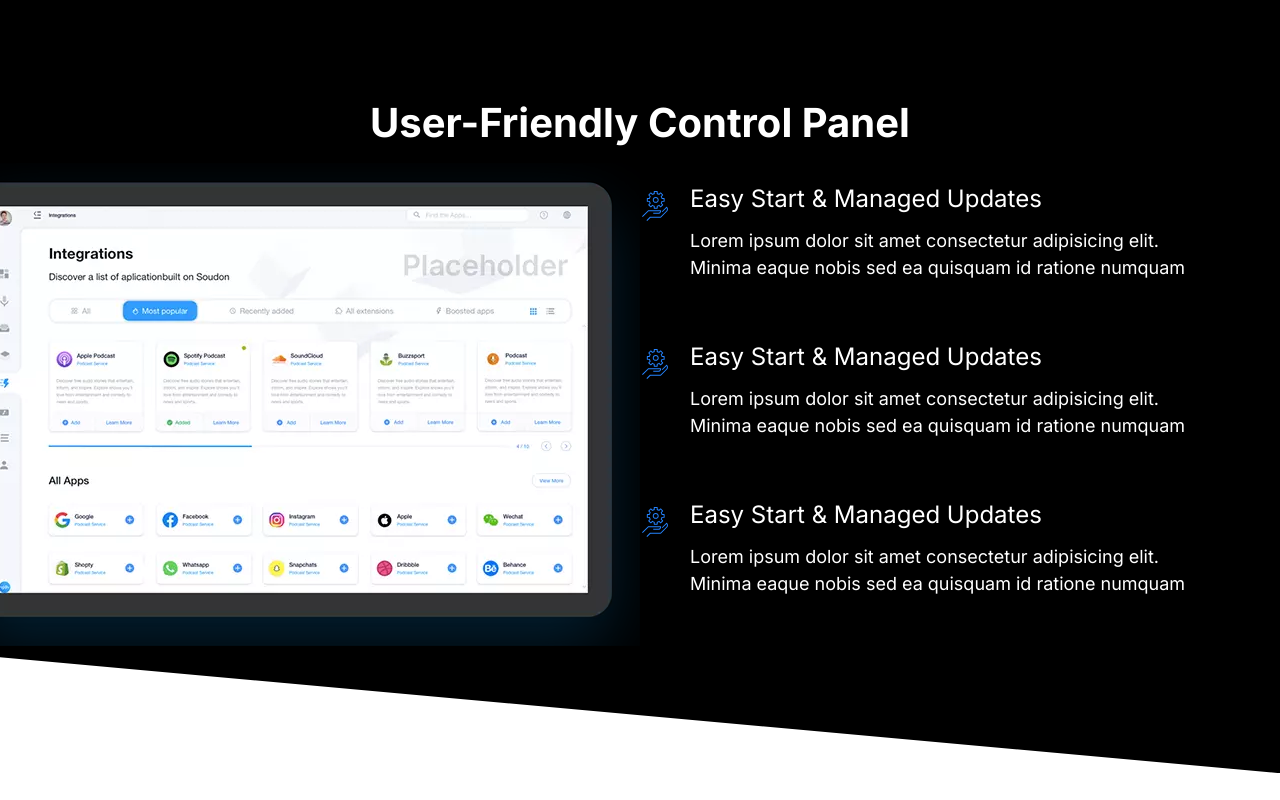
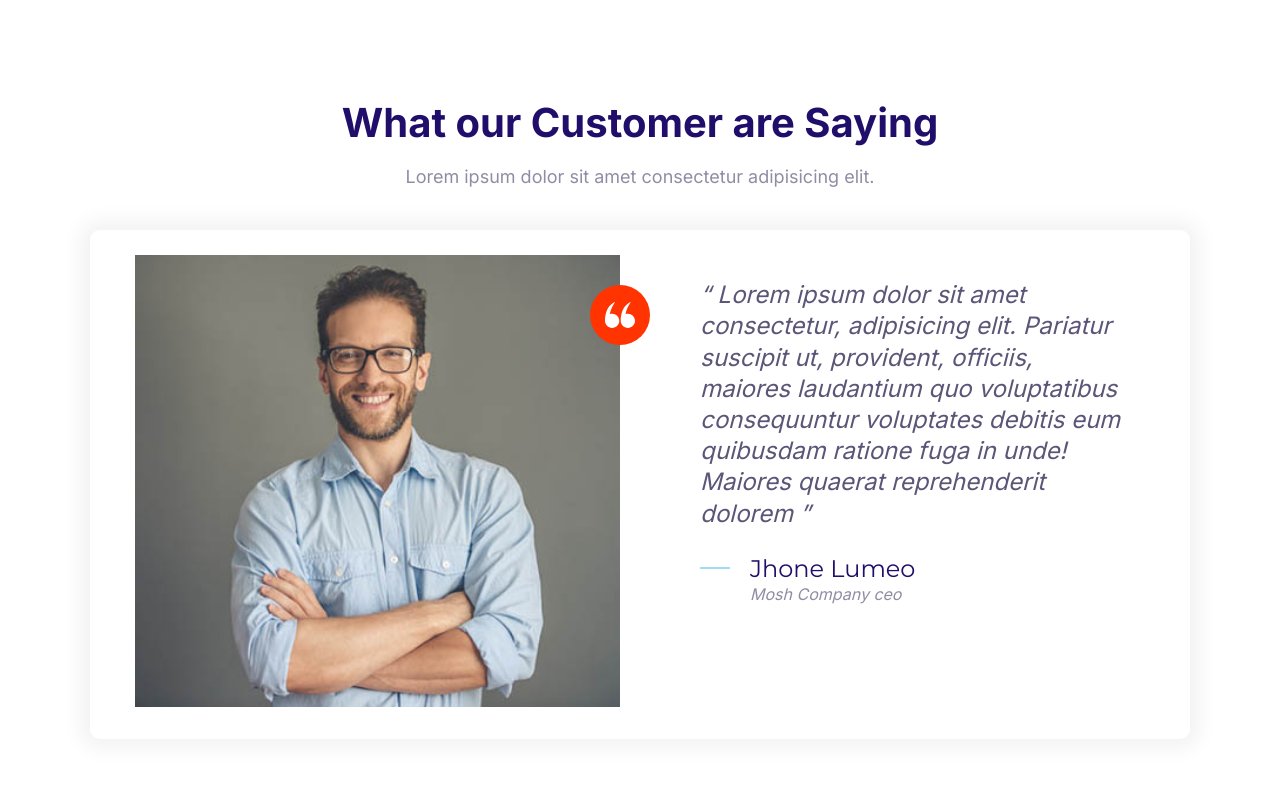
Before and after one commit to youhess/moshify_project, a plain HTML site: page index.html in a window 1280 px wide. Drawn offline with Linux system fonts and the light colour scheme.

Commit message:
set up testimonialBlock

```diff
--- a/css/stylel.css
+++ b/css/stylel.css
@@ -532,6 +532,7 @@ a {
 }
 .block__header {
   text-align: center;
+  margin-bottom: 4rem;
 }
 .block__heading {
   margin-top: 0;
--- a/index.html
+++ b/index.html
@@ -19,74 +19,47 @@
     <title>Document</title>
   </head>
   <body style="">
-    <section class="block block__dark block--skewed-right block-showcase">
+    <section class="block container">
       <header class="block__header">
-        <h2>User-Friendly Control Panel</h2>
+        <h2 class="heading">What our Customer are Saying</h2>
+        <p>Lorem ipsum dolor sit amet consectetur adipisicing elit.</p>
       </header>
-      <div class="container grid grid--1x2">
-        <picture class="block-showcase__image">
-          <source
-            type="image/webp"
-            srcset="images/ipad@2.webp 2x, images/ipad.webp 1x"
-          />
-          <source
-            type="image/png"
-            srcset="images/ipad@2.png 2x, images/ipad.png 1x"
-          />
-          <img src="/images/ipad.png" alt="" />
-        </picture>
-        <ul class="list">
-          <li>
+      <div class="card testimonial">
+        <div class="grid grid--1x2">
+          <div class="testimonial__image">
+            <img src="images/testimonial.jpg" alt="testimonial" />
+            <span
+              class="icon-container icon-container--accent testimonial__icon"
+            >
+              <svg class="icon icon--small icon--white">
+                <use xlink:href="images/sprite.svg#quotes"></use>
+              </svg>
+            </span>
+          </div>
+
+          <blockquote class="quote">
+            <p class="quote__text">
+              Lorem ipsum dolor sit amet consectetur, adipisicing elit. Pariatur
+              suscipit ut, provident, officiis, maiores laudantium quo
+              voluptatibus consequuntur voluptates debitis eum quibusdam ratione
+              fuga in unde! Maiores quaerat reprehenderit dolorem
+            </p>
+            <footer>
               <div class="media">
                 <div class="media__image">
-                <svg class="icon icon--primary">
-                  <use xlink:href="images/sprite.svg#settings"></use>
+                  <svg class="icon icon--primary quote__line">
+                    <use xlink:href="images/sprite.svg#line"></use>
                   </svg>
                 </div>
                 <div class="media__body">
-                <h3 class="media__title">Easy Start & Managed Updates</h3>
-                <p class="media__content">
-                  Lorem ipsum dolor sit amet consectetur adipisicing elit.
-                  Minima eaque nobis sed ea quisquam id ratione numquam
-                </p>
+                  <h3 class="media__title quote__author">Jhone Lumeo</h3>
+                  <p class="media__content">Mosh Company ceo</p>
                 </div>
               </div>
-          </li>
-          <li>
-            <div class="media">
-              <div class="media__image">
-                <svg class="icon icon--primary">
-                  <use xlink:href="images/sprite.svg#settings"></use>
-                </svg>
-              </div>
-              <div class="media__body">
-                <h3 class="media__title">Easy Start & Managed Updates</h3>
-                <p class="media__content">
-                  Lorem ipsum dolor sit amet consectetur adipisicing elit.
-                  Minima eaque nobis sed ea quisquam id ratione numquam
-                </p>
+            </footer>
+          </blockquote>
         </div>
       </div>
-          </li>
-          <li>
-            <div class="media">
-              <div class="media__image">
-                <svg class="icon icon--primary">
-                  <use xlink:href="images/sprite.svg#settings"></use>
-                </svg>
-              </div>
-              <div class="media__body">
-                <h3 class="media__title">Easy Start & Managed Updates</h3>
-                <p class="media__content">
-                  Lorem ipsum dolor sit amet consectetur adipisicing elit.
-                  Minima eaque nobis sed ea quisquam id ratione numquam
-                </p>
-              </div>
-            </div>
-          </li>
-        </ul>
-      </div>
     </section>
-    <script src="js/main.js"></script>
   </body>
 </html>
```
Also changed, not shown: components/testimonialBlock.html (added, +40 -0 lines). Lines whose indentation alone changed are shown as unchanged.
